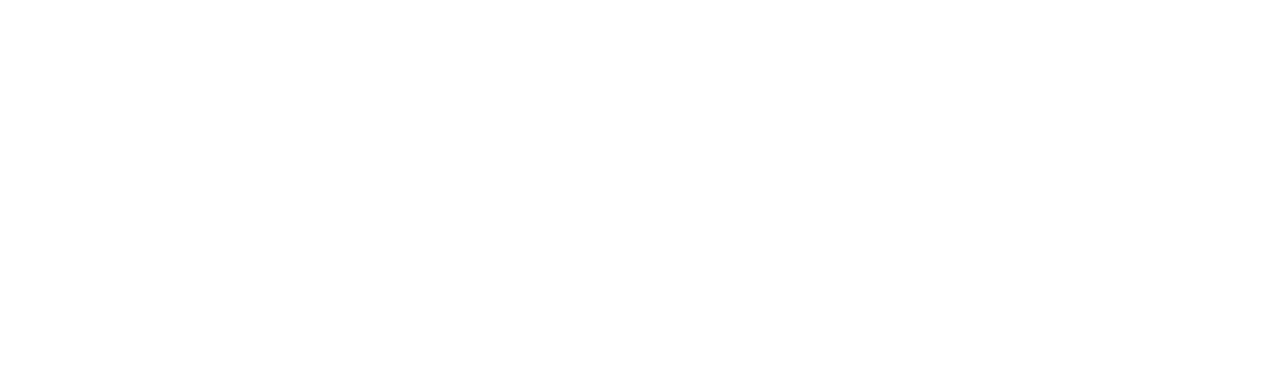
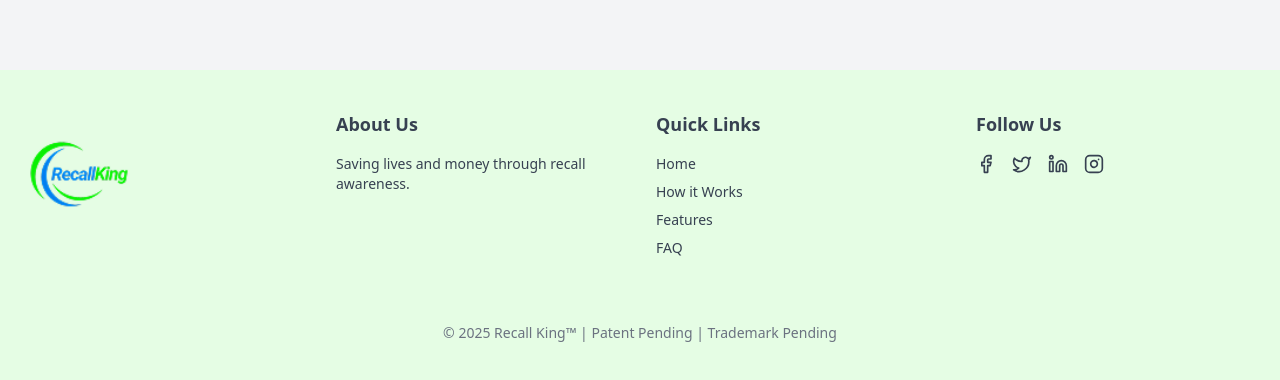
Before and after one commit to Abisayo1/Recall-King-Website, a React (Vite) app in the folder vite-project/: page /blog in a window 1280 px wide. Shown: the part 1966-2346 px from the top of the page. Before the commit the page ends 1956 px from the top, so only its background shows below. Built offline with nearby package versions, Linux system fonts and the light colour scheme.

Commit message:
I have addecd footer to the blog page
Signed-off-by: Abisayo Folu-Agoi <foluagoiabisayo@gmail.com>

```diff
--- a/vite-project/src/Blog.jsx
+++ b/vite-project/src/Blog.jsx
@@ -1,5 +1,6 @@
 import React, { useState } from "react";
 import { motion } from "framer-motion";
+import Footer from "../src/components/Footer"; // ✅ Make sure the path to Footer is correct
 
 // Example blog data with optional images
 const blogs = [
@@ -36,8 +37,7 @@ This is bigger than tech — it’s about trust. It’s about keeping people saf
 We built Recall King for every household. For every parent. For every shopper. For everyone.
     `,
     inlineImages: [
-      "/recallHero.png",  // Example inline images inside content area
-
+      "/recallHero.png", // Example inline images inside content area
     ],
   },
 ];
@@ -46,7 +46,8 @@ export default function BlogPage() {
   const [selectedBlog, setSelectedBlog] = useState(blogs[0]);
 
   return (
-    <div className="min-h-screen bg-gray-100 text-gray-800 flex">
+    <div className="min-h-screen bg-gray-100 text-gray-800 flex flex-col">
+      <div className="flex flex-1">
         {/* Sidebar */}
         <div className="w-64 bg-white shadow-md p-4 hidden md:block">
           <h2 className="text-xl font-bold mb-4">Blog Posts</h2>
@@ -108,5 +109,9 @@ export default function BlogPage() {
           </motion.div>
         </div>
       </div>
+
+      {/* ✅ Footer added here */}
+      <Footer />
+    </div>
   );
 }
```
Lines whose indentation alone changed are shown as unchanged.
